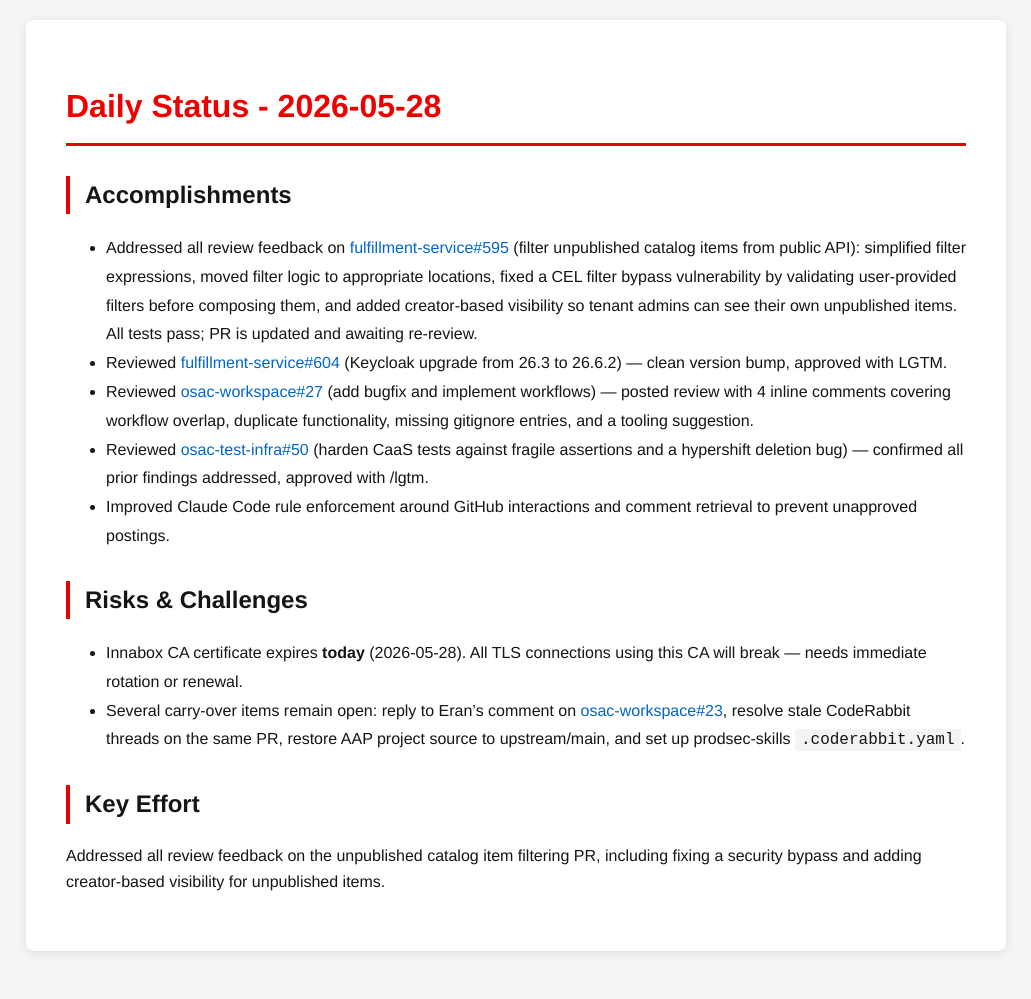
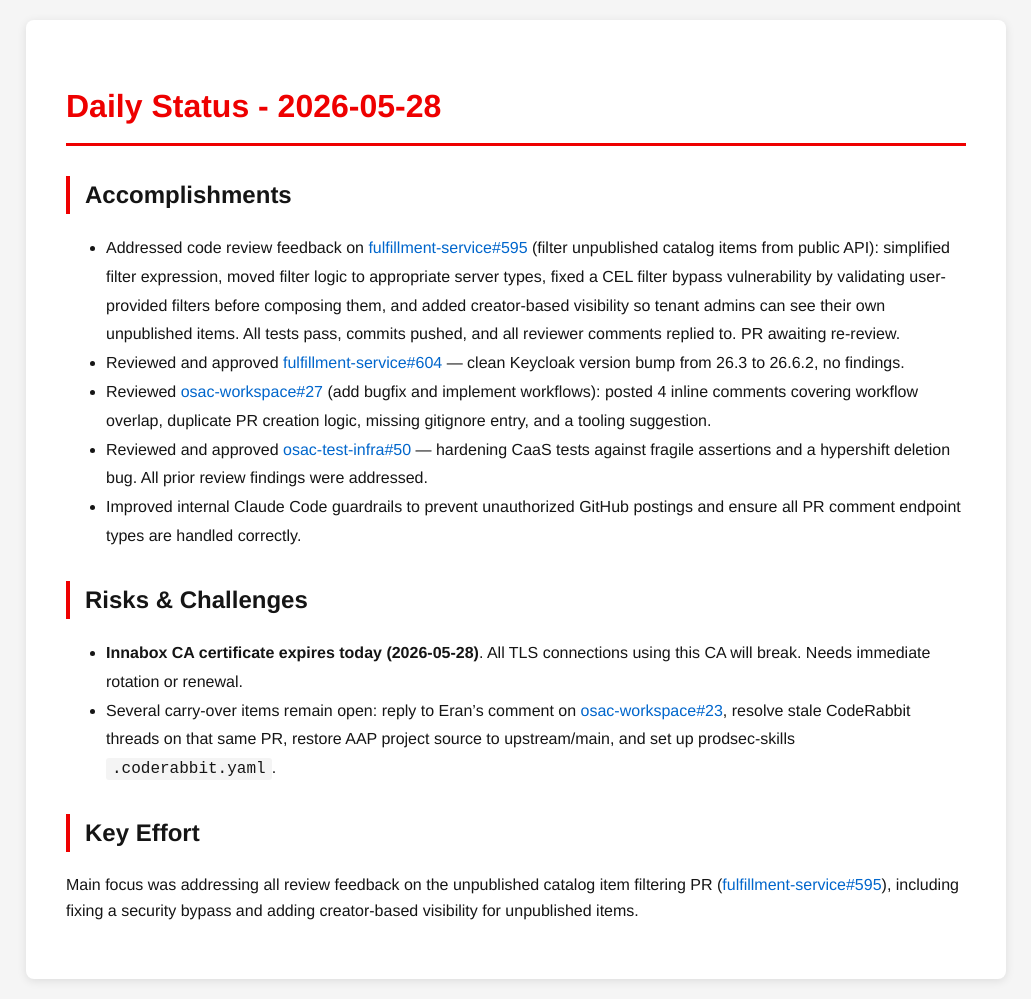
Before and after one commit to tzvatot/daily-status, a Jekyll site: the page built from 2026-05-28.md, in a window 1280 px wide. Shown: the whole page, without its empty margins (124-1155 px from the left). Built offline with Jekyll 4.4.1, drawn with Linux system fonts in a browser that asks for light colours; before the commit the page ends 971 px from its top, so only the background shows below that.

Commit message:
Daily status update - 2026-05-28

```diff
--- a/2026-05-28.md
+++ b/2026-05-28.md
@@ -7,15 +7,15 @@ date: 2026-05-28
 # Daily Status - 2026-05-28
 
 ## Accomplishments
-- Addressed all review feedback on [fulfillment-service#595](https://github.com/osac-project/fulfillment-service/pull/595) (filter unpublished catalog items from public API): simplified filter expressions, moved filter logic to appropriate locations, fixed a CEL filter bypass vulnerability by validating user-provided filters before composing them, and added creator-based visibility so tenant admins can see their own unpublished items. All tests pass; PR is updated and awaiting re-review.
-- Reviewed [fulfillment-service#604](https://github.com/osac-project/fulfillment-service/pull/604) (Keycloak upgrade from 26.3 to 26.6.2) — clean version bump, approved with LGTM.
-- Reviewed [osac-workspace#27](https://github.com/osac-project/osac-workspace/pull/27) (add bugfix and implement workflows) — posted review with 4 inline comments covering workflow overlap, duplicate functionality, missing gitignore entries, and a tooling suggestion.
-- Reviewed [osac-test-infra#50](https://github.com/osac-project/osac-test-infra/pull/50) (harden CaaS tests against fragile assertions and a hypershift deletion bug) — confirmed all prior findings addressed, approved with /lgtm.
-- Improved Claude Code rule enforcement around GitHub interactions and comment retrieval to prevent unapproved postings.
+- Addressed code review feedback on [fulfillment-service#595](https://github.com/osac-project/fulfillment-service/pull/595) (filter unpublished catalog items from public API): simplified filter expression, moved filter logic to appropriate server types, fixed a CEL filter bypass vulnerability by validating user-provided filters before composing them, and added creator-based visibility so tenant admins can see their own unpublished items. All tests pass, commits pushed, and all reviewer comments replied to. PR awaiting re-review.
+- Reviewed and approved [fulfillment-service#604](https://github.com/osac-project/fulfillment-service/pull/604) — clean Keycloak version bump from 26.3 to 26.6.2, no findings.
+- Reviewed [osac-workspace#27](https://github.com/osac-project/osac-workspace/pull/27) (add bugfix and implement workflows): posted 4 inline comments covering workflow overlap, duplicate PR creation logic, missing gitignore entry, and a tooling suggestion.
+- Reviewed and approved [osac-test-infra#50](https://github.com/osac-project/osac-test-infra/pull/50) — hardening CaaS tests against fragile assertions and a hypershift deletion bug. All prior review findings were addressed.
+- Improved internal Claude Code guardrails to prevent unauthorized GitHub postings and ensure all PR comment endpoint types are handled correctly.
 
 ## Risks & Challenges
-- Innabox CA certificate expires **today** (2026-05-28). All TLS connections using this CA will break — needs immediate rotation or renewal.
-- Several carry-over items remain open: reply to Eran's comment on [osac-workspace#23](https://github.com/osac-project/osac-workspace/pull/23), resolve stale CodeRabbit threads on the same PR, restore AAP project source to upstream/main, and set up prodsec-skills `.coderabbit.yaml`.
+- **Innabox CA certificate expires today (2026-05-28)**. All TLS connections using this CA will break. Needs immediate rotation or renewal.
+- Several carry-over items remain open: reply to Eran's comment on [osac-workspace#23](https://github.com/osac-project/osac-workspace/pull/23), resolve stale CodeRabbit threads on that same PR, restore AAP project source to upstream/main, and set up prodsec-skills `.coderabbit.yaml`.
 
 ## Key Effort
-Addressed all review feedback on the unpublished catalog item filtering PR, including fixing a security bypass and adding creator-based visibility for unpublished items.
+Main focus was addressing all review feedback on the unpublished catalog item filtering PR ([fulfillment-service#595](https://github.com/osac-project/fulfillment-service/pull/595)), including fixing a security bypass and adding creator-based visibility for unpublished items.
```
